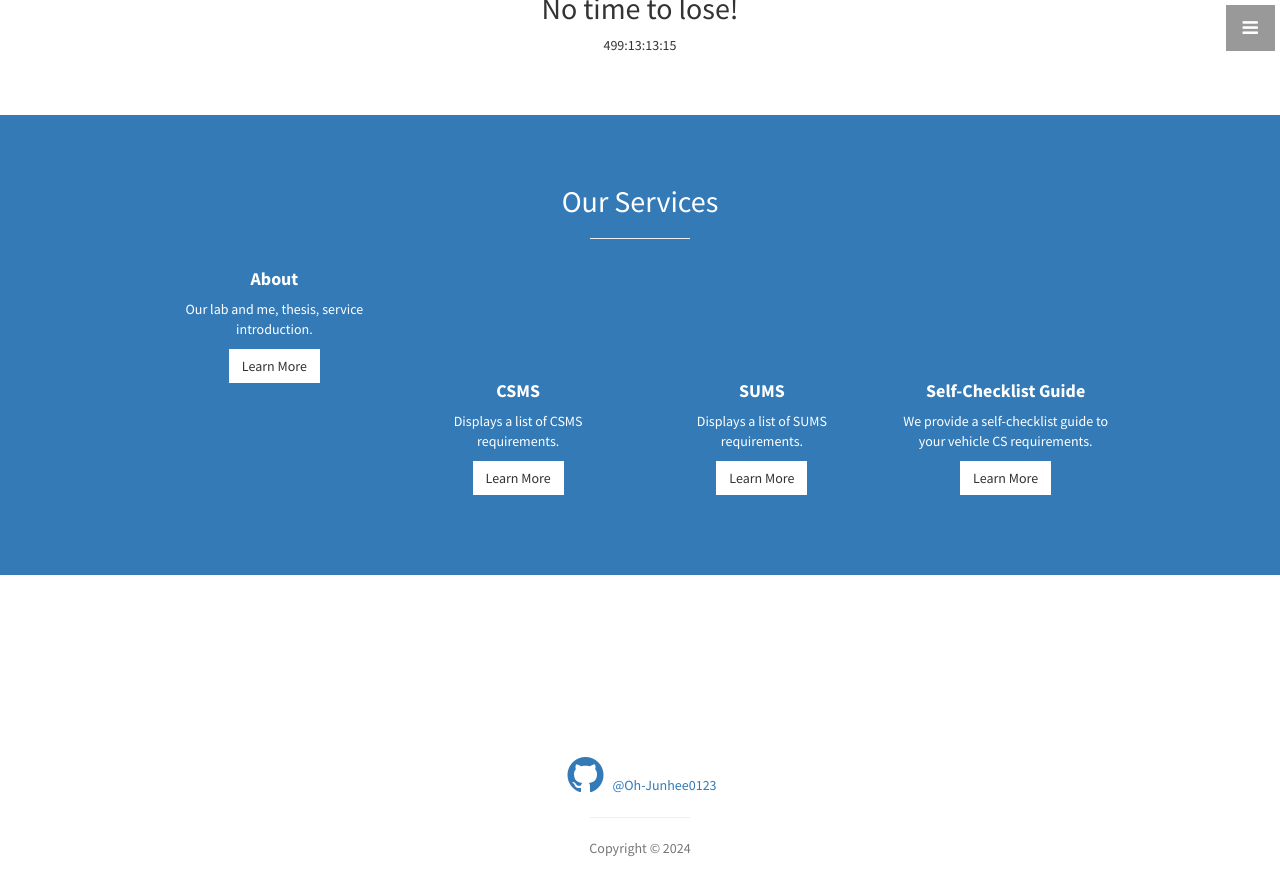
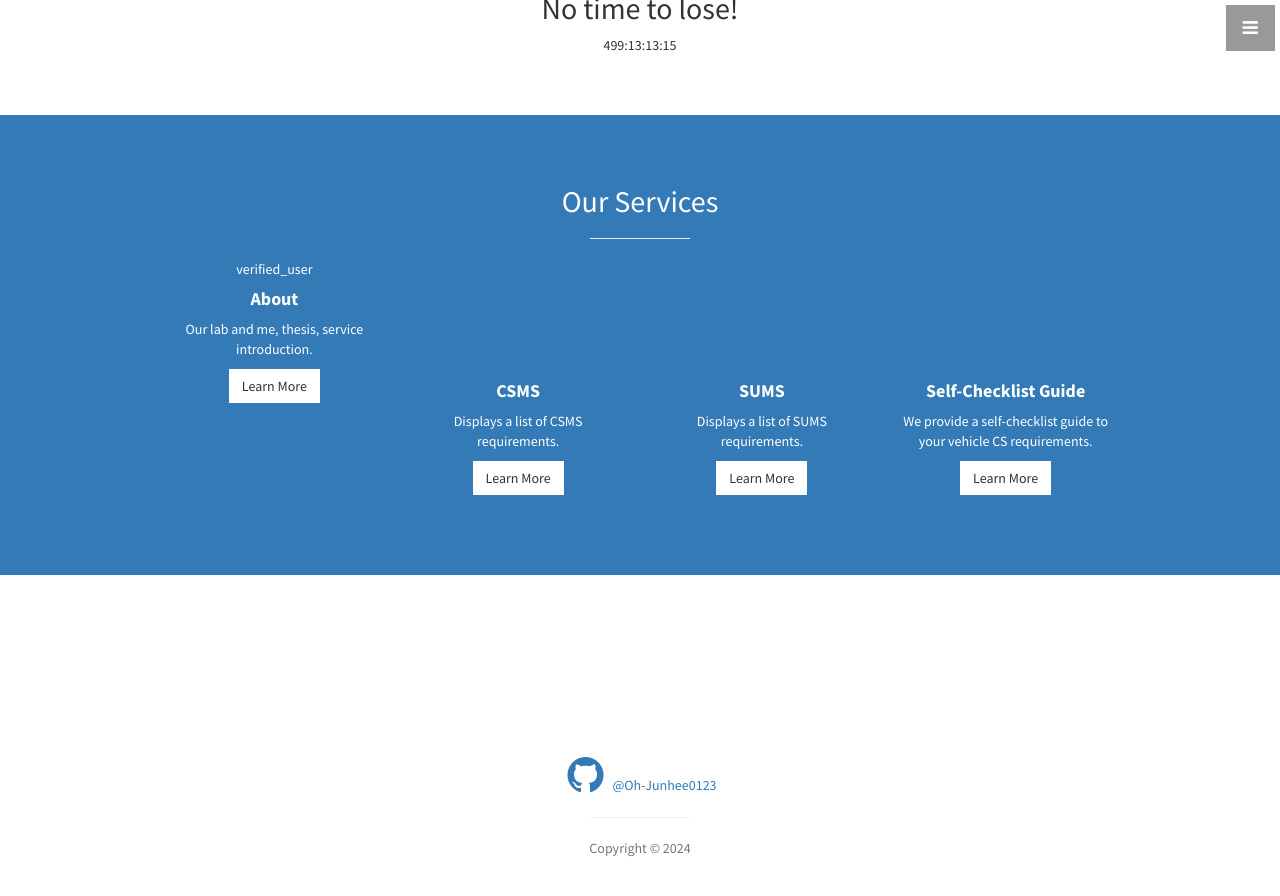
Before and after one commit to Oh-Junhee0123/CS-Requirement-Finder.github.io, a Jekyll site: the page built from index.html, in a window 1280 px wide and 900 px high, scrolled down 978 px. Shown: the top 896 px of the window. Built offline with Jekyll 4.4.1, drawn with Linux system fonts in a browser that asks for light colours.

Commit message:
Update services.html

```diff
--- a/_includes/services.html
+++ b/_includes/services.html
@@ -8,8 +8,7 @@
         <div class="row">
           <div class="col-md-3 col-sm-6">
             <div class="service-item">
-              <span class="material-symbols-outlined">
-            </span>
+              <span class="material-symbols-outlined">verified_user</span>
                <h4>
                 <strong>About</strong>
               </h4>
```
